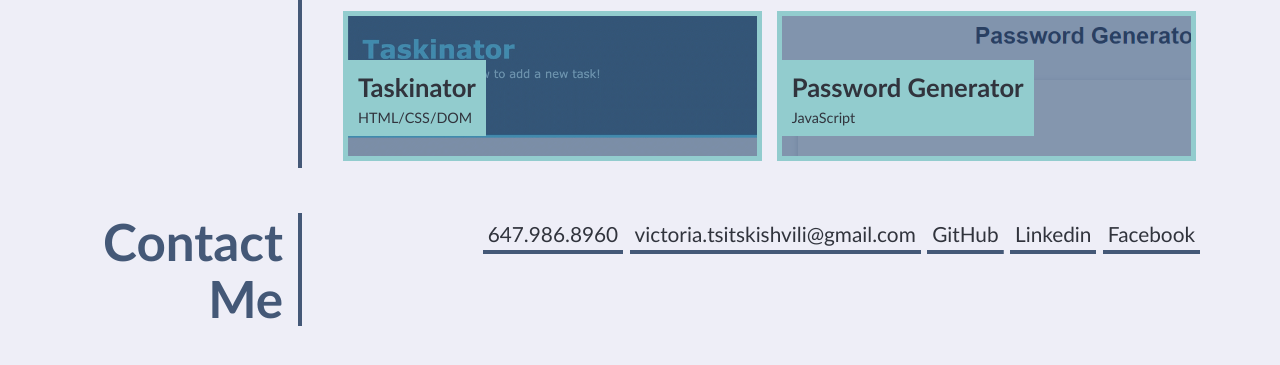
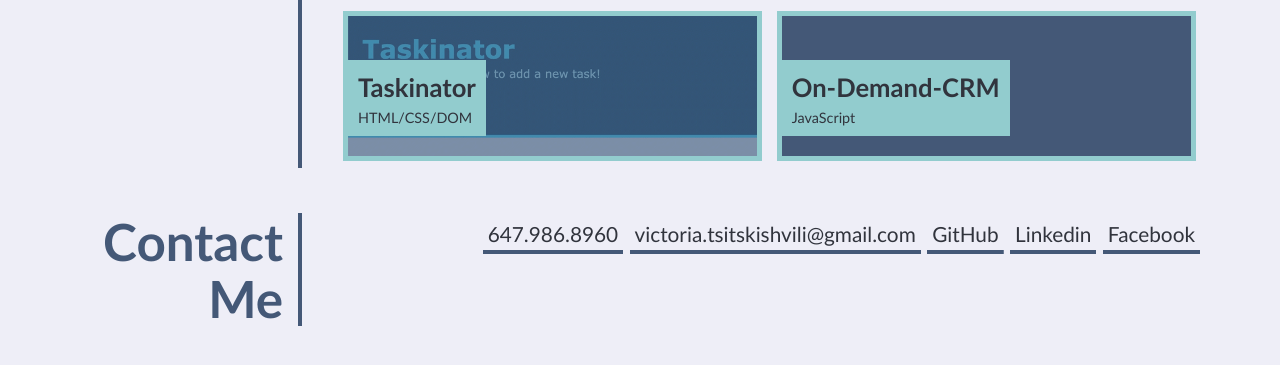
Before and after one commit to victoriatsitskishvili/Portfolio, a plain HTML site: page index.html in a window 1280 px wide. Shown: the part 1254-1619 px from the top of the page. Drawn offline with Linux system fonts and the light colour scheme.

Commit message:
Update index.html

```diff
--- a/index.html
+++ b/index.html
@@ -110,9 +110,9 @@
 
           </a>
 
-          <a href="#" class="flex-item password-generator">
+          <a href="https://github.com/AhmedAlkh/On-Demand-CRM" class="flex-item On-Demand">
             <div>
-              <h3>Password Generator</h3>
+              <h3> On-Demand-CRM </h3>
               <span>JavaScript</span>
 
             </div>
```
